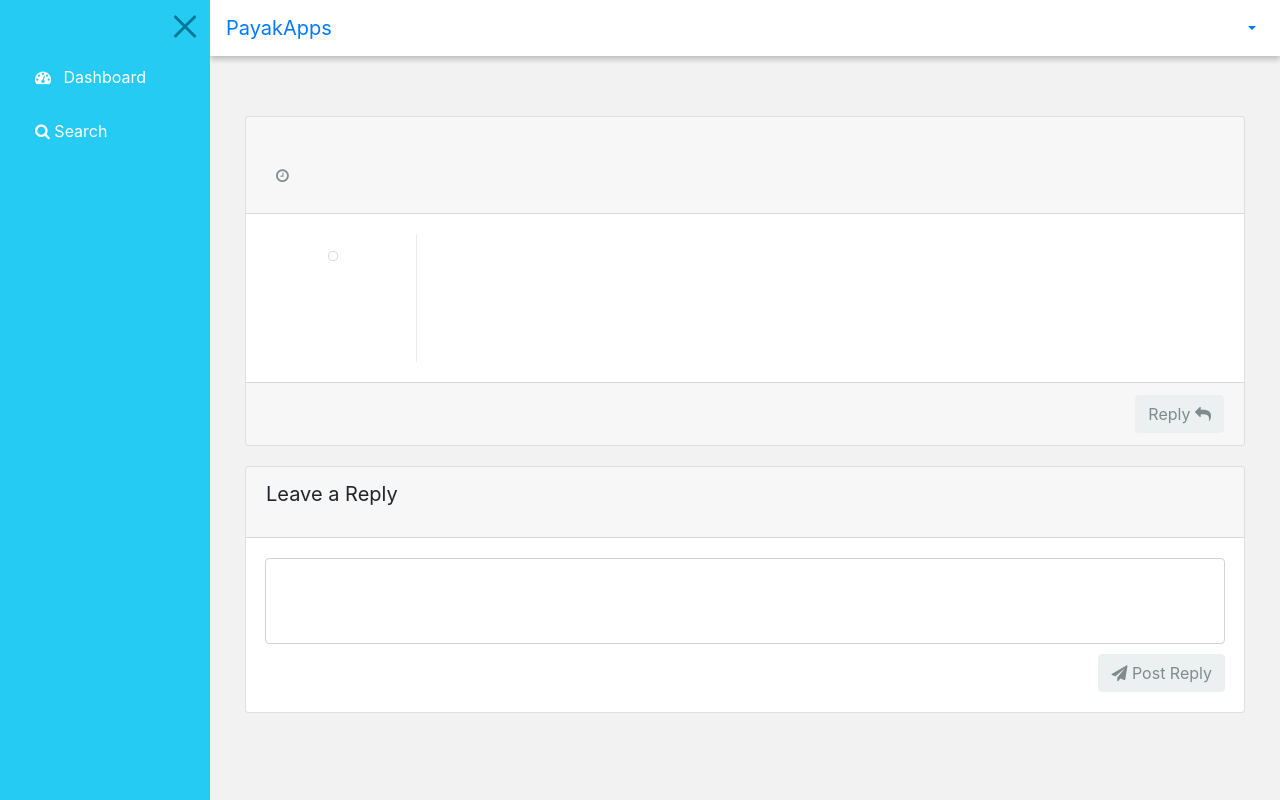
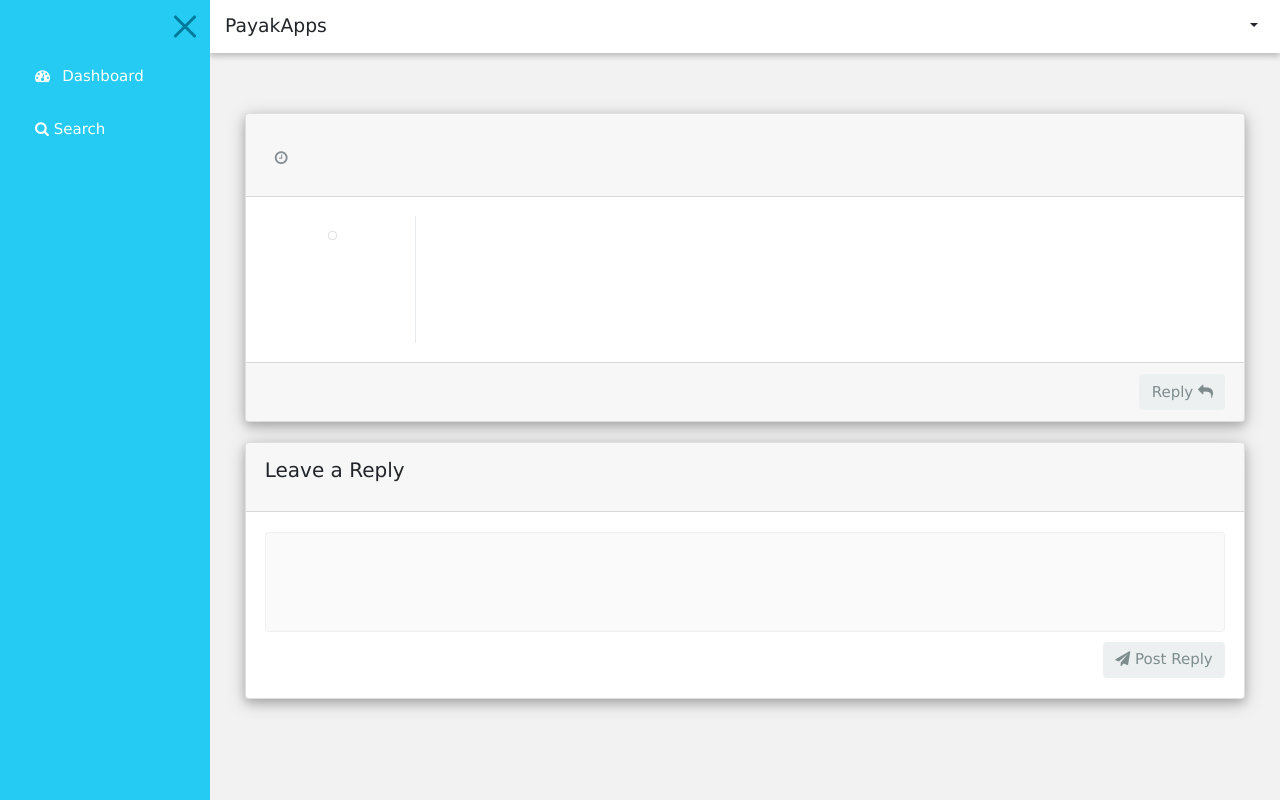
Before and after one commit to Jcarnecer/forum, a CodeIgniter app: page /forum/post/view/0 in a window 1280 px wide. Run offline with CodeIgniter, Linux system fonts and the light colour scheme; data that the repository does not hold is empty; some libraries are stand-ins or nearby versions.

Commit message:
aesthetic fixed

```diff
--- a/application/views/partials/header.php
+++ b/application/views/partials/header.php
@@ -14,6 +14,7 @@
 		<link rel="stylesheet" type="text/css" href="assets/css/styles.css" />
 		<link rel="stylesheet" type="text/css" href="assets/css/forum.css"/>
 		<link rel="stylesheet" type="text/css" href="assets/css/richtext.min.css"/>
+		<link rel="stylesheet" href="https://www.w3schools.com/w3css/4/w3.css">
 
 		<script src="assets/js/jquery.js"></script>
 		<script src="assets/js/jquery.richtext.js"></script>
--- a/application/views/post/index.php
+++ b/application/views/post/index.php
@@ -1,7 +1,7 @@
 <div class="container">
     <div class="row">
         <div class="col-md-12">
-            <div class="card space-between">
+            <div class="card space-between w3-card-4">
                 <div class="card-header">
                     <div class="d-flex justify-content-end">
                         <div class="mr-auto p-2">
@@ -36,7 +36,7 @@
                 </div>
 
                 <div class="card-footer">
-                    <a class="btn btn-primary float-right" href="<?= base_url('post/create') ?>"><span> <i class="fa fa-plus" aria-hidden="true"></i></span> Create New Thread</a>
+                    <a class="btn btn-primary btn-submit float-right" href="<?= base_url('post/create') ?>"><span> <i class="fa fa-plus" aria-hidden="true"></i></span> Create New Thread</a>
                 </div>
             </div>
 
--- a/application/views/post/view.php
+++ b/application/views/post/view.php
@@ -1,14 +1,14 @@
 <div class="container">
     <div class="row">
         <div class="col-md-12">
-            <div class="card space-between">
-                <h2 class="card-header">
+            <div class="card space-between w3-card-4">
+                <div class="card-header">
                     <div class="profile-header">
                         <p class="d-inline-block"><?= $thread['author'] ?></p><br>
                             <p class="text-muted"><?= $thread['created_at'] ?> <i class="fa fa-clock-o" aria-hidden="true"></i></p>
 
                     </div>
-                </h2>
+                </div>
                 <div class="card-body">
                     <div class="row">
                         <div class="col-md-2 text-center">
@@ -28,15 +28,15 @@
                     <a class="btn btn-primary btn-reply float-right" href="#reply">Reply <span> <i class="fa fa-reply" aria-hidden="true"></i></span></a>
                 </div>
             </div>
+
             <?php foreach ($thread['comment'] as $comment): ?>
-            <div class="card space-between">
-                <h2 class="card-header">
+            <div class="card space-between w3-card-4">
+                <div class="card-header">
                     <div class="profile-header">
                     <p class="d-inline-block"><?= $thread['author'] ?></p><br>
                             <p class="text-muted"><?= $comment['created_at'] ?> <i class="fa fa-clock-o" aria-hidden="true"></i></p>
-
                     </div>
-                </h2>
+                </div>
                 <div class="card-body">
                     <div class="row">
                         <div class="col-md-2 text-center">
@@ -58,7 +58,7 @@
 
 
             <!-- Comments Form -->
-            <div class="card space-between" id="reply">
+            <div class="card space-between w3-card-4" id="reply">
                 <div class="card-header">
                     <div class="leave-reply">
                         <p class="d-inline-block">Leave a Reply</p>
--- a/assets/css/forum.css
+++ b/assets/css/forum.css
@@ -142,9 +142,13 @@
     height: 10%;
 }
 
-#reply-system{
+#create-post, #reply-system{
     resize: none;
     width: 100%;
+    height: 100px;
+    background-color:#FAFAFA;
+    border:#EFEFEF solid 1px;
+    color: #333;
 }
 
 .comment-avartar{
```
Also changed, not shown: application/views/post/create.php (+5 -5 lines).
